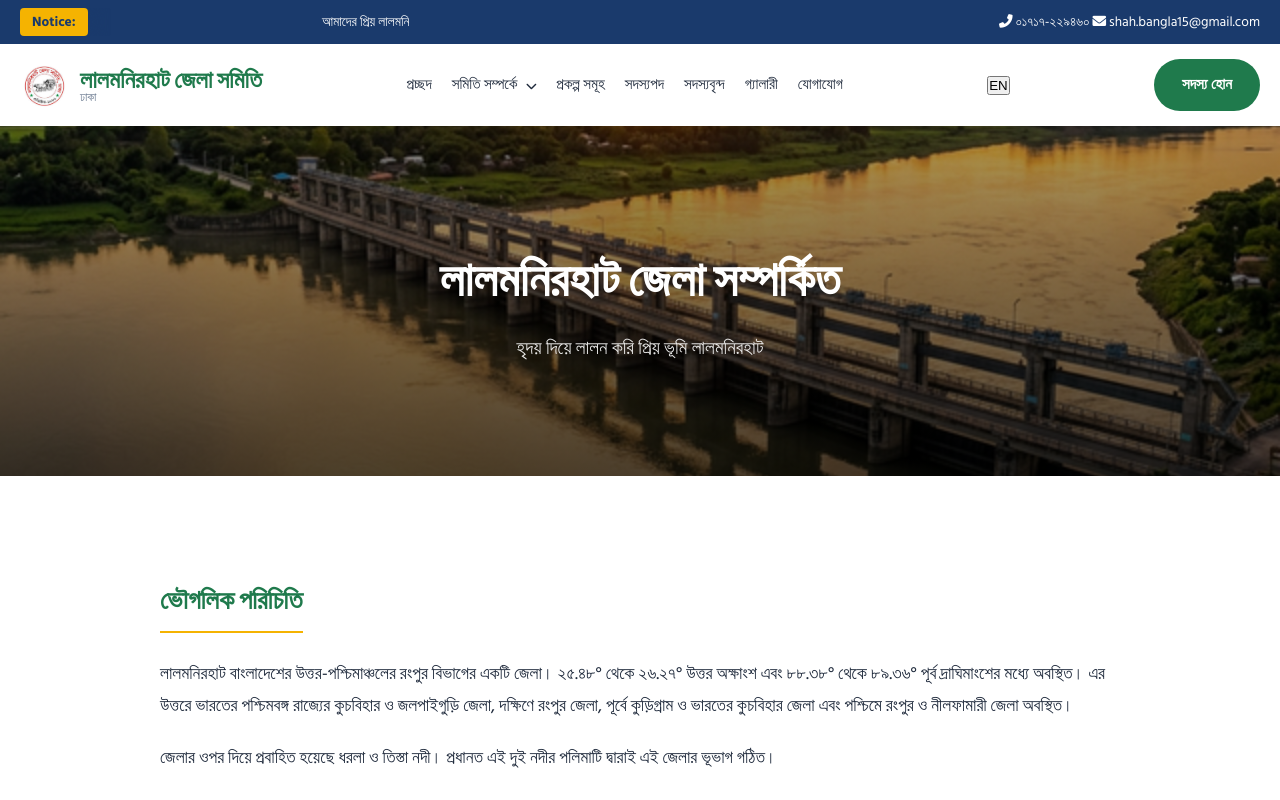
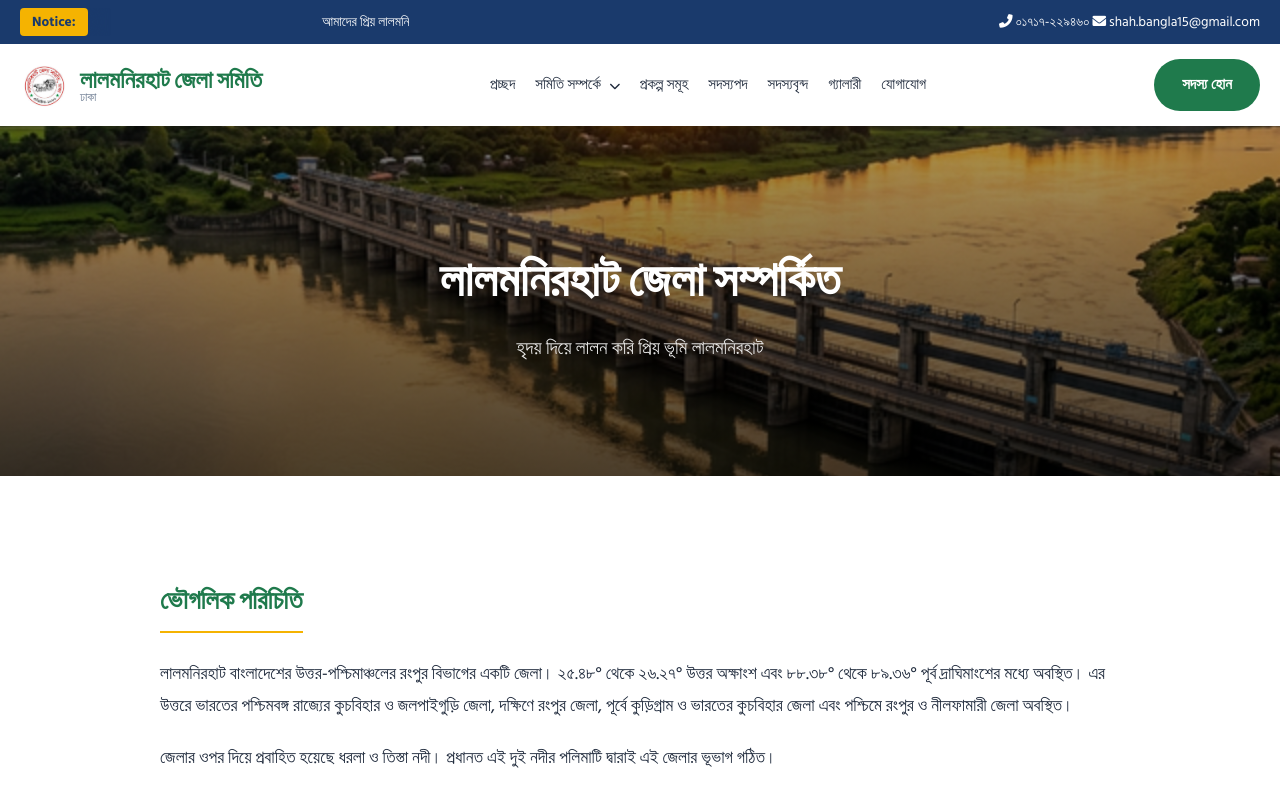
Before and after one commit to shmizan20/Lal-monirhat, a website built with Vite: page about-district.html in a window 1280 px wide. Shown: the top 800 px of the page. Built offline with nearby package versions, Linux system fonts and the light colour scheme; a script that the page names is missing.

Commit message:
Clean up remaining EN button remnants from all HTML files

```diff
--- a/about-district.html
+++ b/about-district.html
@@ -57,8 +57,6 @@
                     <span></span><span></span><span></span>
                 </button>
                 <div class="nav-actions">
-                        <button class="lang-btn" data-lang="en" onclick="changeLanguage('en')">EN</button>
-                    </div>
                     <a href="registration.html" class="btn btn-primary">সদস্য হোন</a>
                 </div>
             </div>
```
Also changed, not shown: advisory-council.html (+0 -2 lines), contact.html (+0 -2 lines), executive-committee.html (+0 -2 lines), founder-president.html (+0 -2 lines), gallery.html (+0 -2 lines), history.html (+0 -2 lines), index.html (+0 -2 lines), members.html (+0 -2 lines), projects.html (+0 -2 lines), registration.html (+0 -2 lines).
